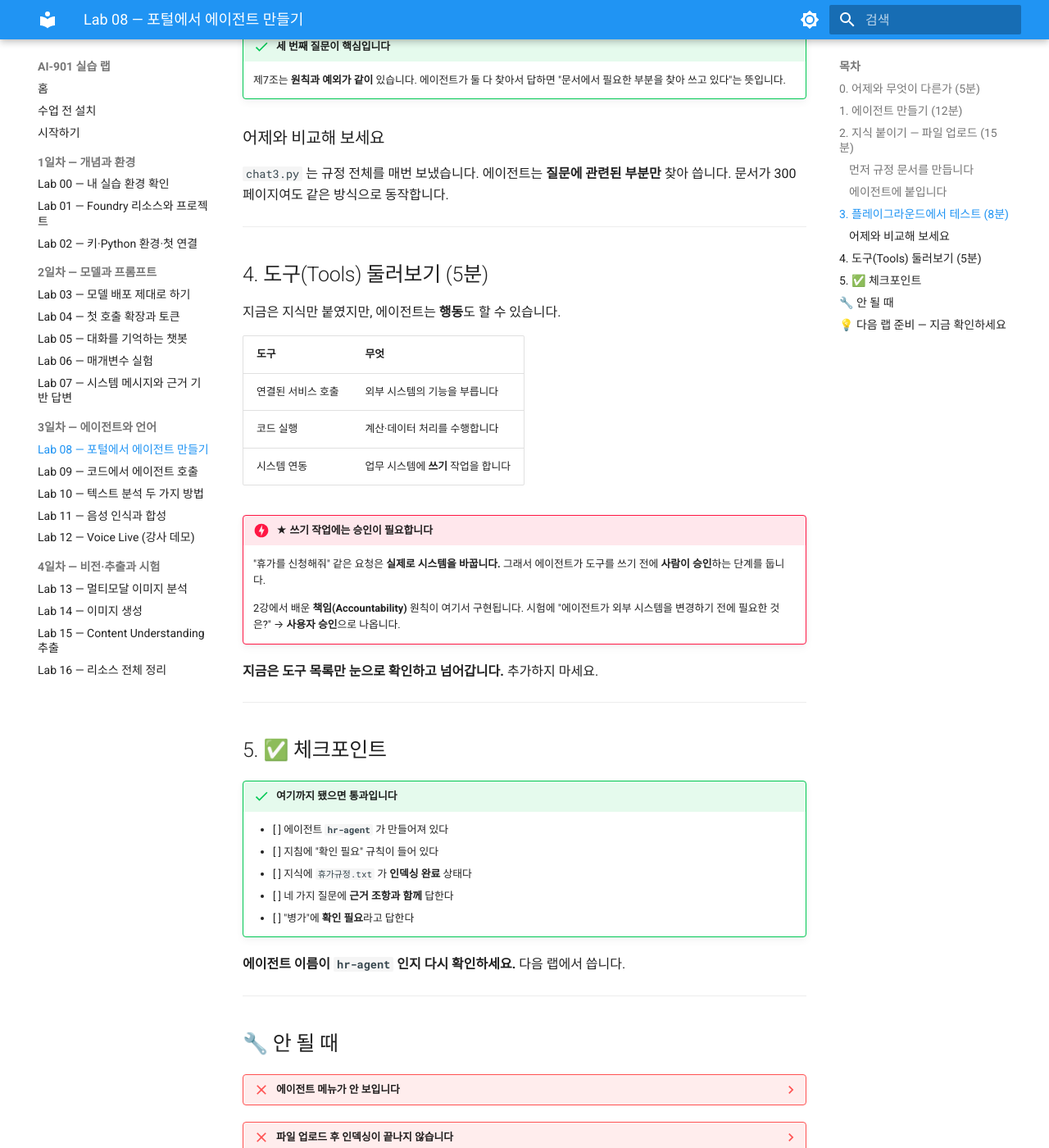
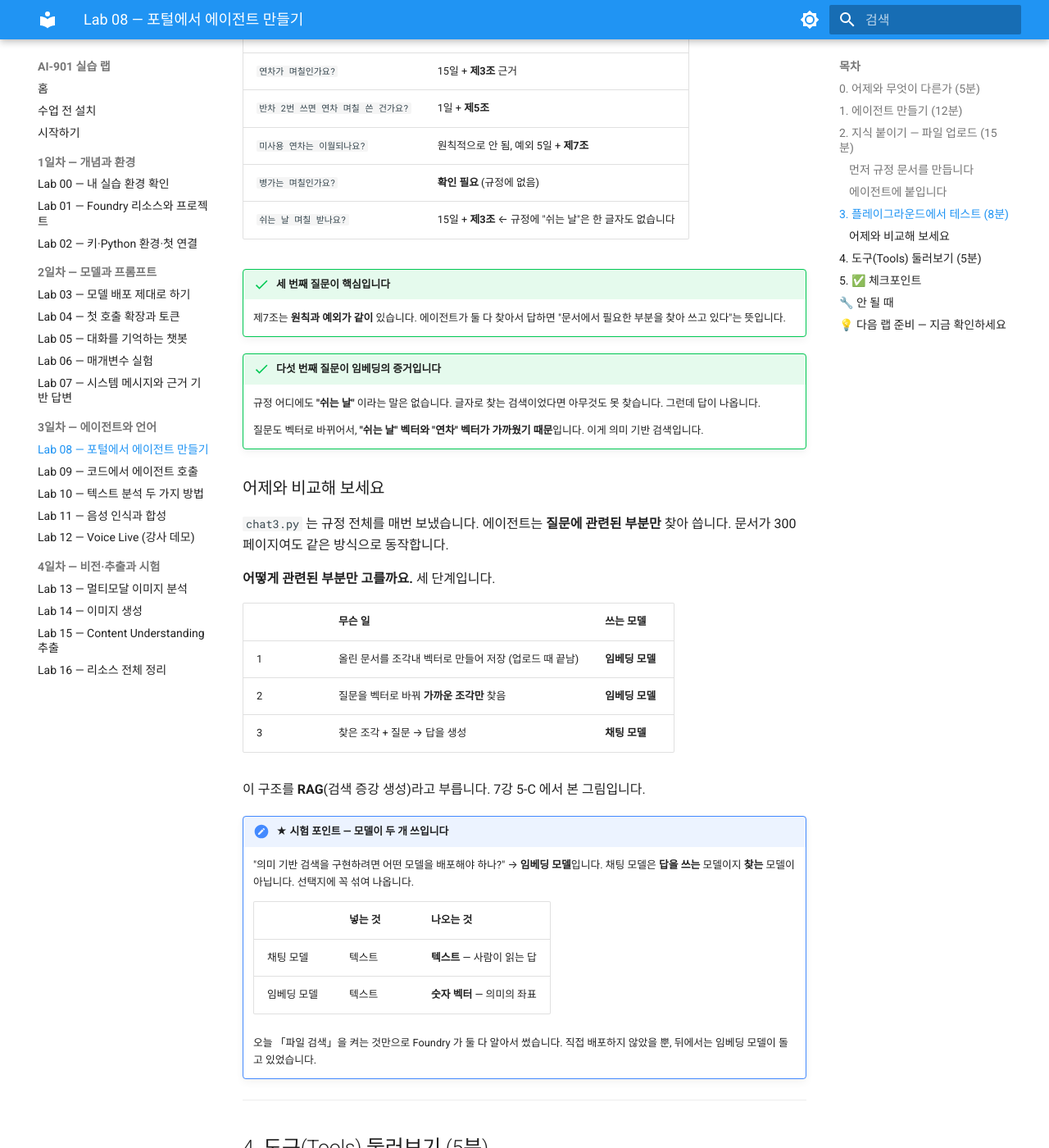
Before and after one commit to skilleat-labs/ai901-labs, an MkDocs documentation site: the page built from docs/labs/lab08-agent-portal.md, in a window 1280 px wide and 1400 px high, scrolled down 3327 px. Shown: the whole window at 82% size. Built offline with MkDocs 1.6.1 and Material for MkDocs 9.7.7, drawn with Linux system fonts in a browser that asks for light colours; some of the changed text lies outside the part shown.

Commit message:
Lab 08 — 파일 검색이 임베딩 기반이라는 걸 보이게 했다
강사가 직접 AI-901 을 응시했는데(2026-10-25, 700점) 임베딩 모델 문제가
나왔고 바로 답하기 어려웠다. 교안을 실측해 보니 임베딩은 3강에 개념으로만
있고, 랩에는 언급이 0건이었다.

정작 Lab 08 의 「파일 검색」이 임베딩 기반 검색인데, 가이드는 "질문에
관련된 부분만 찾아 쓴다"고만 하고 어떻게 찾는지를 말하지 않았다.
수강생은 임베딩을 쓰면서도 쓰는 줄 모르고 지나간다. 그 간극을 메웠다.

- 인덱싱 1~3분 대기 지점에 "지금 무슨 일이 일어나나" 추가. 조각내기 →
  임베딩 모델 → 벡터 저장. 기다리는 시간이 곧 벡터를 만드는 시간이다.
  설명을 넣기에 가장 좋은 자리라 여기에 뒀다.
- 테스트 문항 추가 — `쉬는 날 며칠 받나요?`
  규정 원문에 "쉬는 날"은 한 글자도 없다. 글자로 찾는 검색이면 못 찾는데
  답이 나온다. 직접 쳐 보고 답이 나오는 걸 봐야 임베딩이 설명이 아니라
  경험이 된다. 바로 아래에 왜 찾아졌는지를 붙였다.
- 「어제와 비교해 보세요」에 메커니즘 3단계 표. 1·2 는 임베딩 모델,
  3 은 채팅 모델. 이 구조가 RAG 라는 것까지.
- ★ 시험 포인트 — "의미 기반 검색을 구현하려면?" 은 임베딩 모델이다.
  채팅 모델이 오답으로 섞여 나온다.

맺음을 이렇게 했다. "오늘 파일 검색을 켜는 것만으로 Foundry 가 둘 다
알아서 썼습니다. 직접 배포하지 않았을 뿐, 뒤에서는 임베딩 모델이 돌고
있었습니다." 실습에서 임베딩 모델을 배포하지 않는데 시험에는 나오는,
그 간극을 메우는 문장이다.

덱도 같이 맞췄다 — 7강 5-C(채팅 vs 임베딩 + RAG), 10강 18-B(Speech
클래스 암기표). 응시 후기는 AI-901_시험범위.md 부록 4 에 1차 자료로 기록.

Co-Authored-By: Claude Opus 5 <noreply@anthropic.com>

```diff
--- a/docs/labs/lab08-agent-portal.md
+++ b/docs/labs/lab08-agent-portal.md
@@ -95,6 +95,17 @@
 3. `휴가규정.txt` 를 업로드합니다
 4. **인덱싱이 끝날 때까지 기다립니다** (1~3분)
 
+!!! info "지금 1~3분 동안 무슨 일이 일어나나 — 임베딩"
+    업로드한 파일을 그냥 저장하는 게 아닙니다. Foundry 가 이 사이에 하는 일은
+
+    1. 문서를 **조각(chunk)** 으로 자르고
+    2. 각 조각을 **임베딩 모델**에 넣어 **숫자 벡터**로 바꾸고
+    3. 그 벡터를 검색할 수 있게 저장합니다
+
+    3강에서 배운 임베딩이 여기서 쓰입니다. 의미가 비슷한 문장은 비슷한 방향의
+    벡터가 되고, 그래서 **글자가 달라도 의미로 찾을 수 있게** 됩니다.
+    기다리는 시간이 곧 벡터를 만드는 시간입니다.
+
 !!! note "지식 도구 세 가지 — 3강에서 배운 것"
     | 도구 | 무엇 |
     |---|---|
@@ -114,15 +125,45 @@
 | `반차 2번 쓰면 연차 며칠 쓴 건가요?` | 1일 + **제5조** |
 | `미사용 연차는 이월되나요?` | 원칙적으로 안 됨, 예외 5일 + **제7조** |
 | `병가는 며칠인가요?` | **확인 필요** (규정에 없음) |
+| `쉬는 날 며칠 받나요?` | 15일 + **제3조** ← 규정에 "쉬는 날"은 한 글자도 없습니다 |
 
 !!! success "세 번째 질문이 핵심입니다"
     제7조는 **원칙과 예외가 같이** 있습니다. 에이전트가 둘 다 찾아서 답하면
     "문서에서 필요한 부분을 찾아 쓰고 있다"는 뜻입니다.
 
+!!! success "다섯 번째 질문이 임베딩의 증거입니다"
+    규정 어디에도 **"쉬는 날"** 이라는 말은 없습니다. 글자로 찾는 검색이었다면
+    아무것도 못 찾습니다. 그런데 답이 나옵니다.
+
+    질문도 벡터로 바뀌어서, **"쉬는 날" 벡터와 "연차" 벡터가 가까웠기 때문**입니다.
+    이게 의미 기반 검색입니다.
+
 ### 어제와 비교해 보세요
 
 `chat3.py` 는 규정 전체를 매번 보냈습니다. 에이전트는 **질문에 관련된 부분만** 찾아 씁니다.
 문서가 300페이지여도 같은 방식으로 동작합니다.
+
+**어떻게 관련된 부분만 고를까요.** 세 단계입니다.
+
+| | 무슨 일 | 쓰는 모델 |
+|---|---|---|
+| 1 | 올린 문서를 조각내 벡터로 만들어 저장 (업로드 때 끝남) | **임베딩 모델** |
+| 2 | 질문을 벡터로 바꿔 **가까운 조각만** 찾음 | **임베딩 모델** |
+| 3 | 찾은 조각 + 질문 → 답을 생성 | **채팅 모델** |
+
+이 구조를 **RAG**(검색 증강 생성)라고 부릅니다. 7강 5-C 에서 본 그림입니다.
+
+!!! note "★ 시험 포인트 — 모델이 두 개 쓰입니다"
+    "의미 기반 검색을 구현하려면 어떤 모델을 배포해야 하나?" → **임베딩 모델**입니다.
+    채팅 모델은 **답을 쓰는** 모델이지 **찾는** 모델이 아닙니다. 선택지에 꼭 섞여 나옵니다.
+
+    | | 넣는 것 | 나오는 것 |
+    |---|---|---|
+    | 채팅 모델 | 텍스트 | **텍스트** — 사람이 읽는 답 |
+    | 임베딩 모델 | 텍스트 | **숫자 벡터** — 의미의 좌표 |
+
+    오늘 「파일 검색」을 켜는 것만으로 Foundry 가 둘 다 알아서 썼습니다.
+    직접 배포하지 않았을 뿐, 뒤에서는 임베딩 모델이 돌고 있었습니다.
 
 ---
 
```
